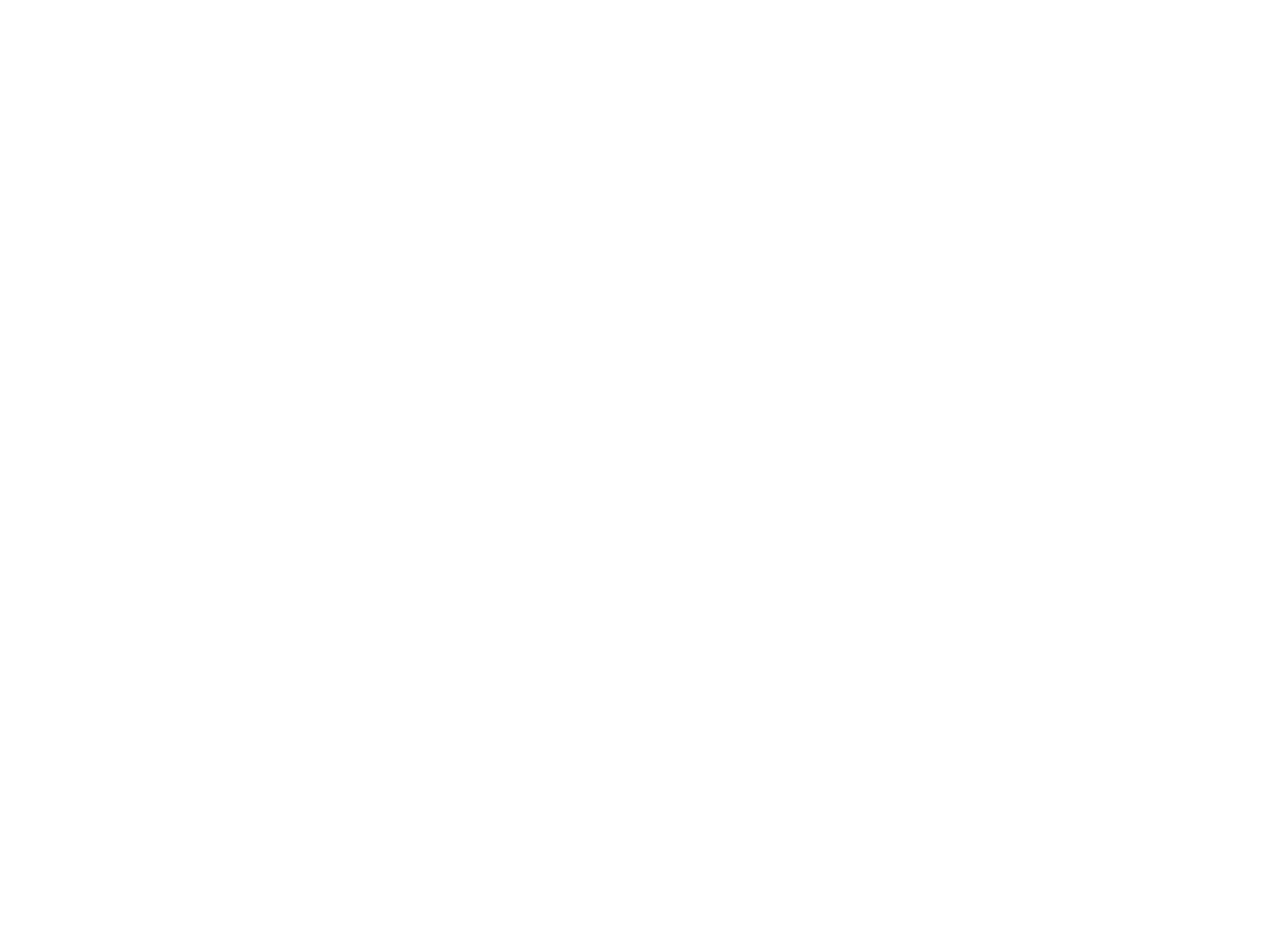
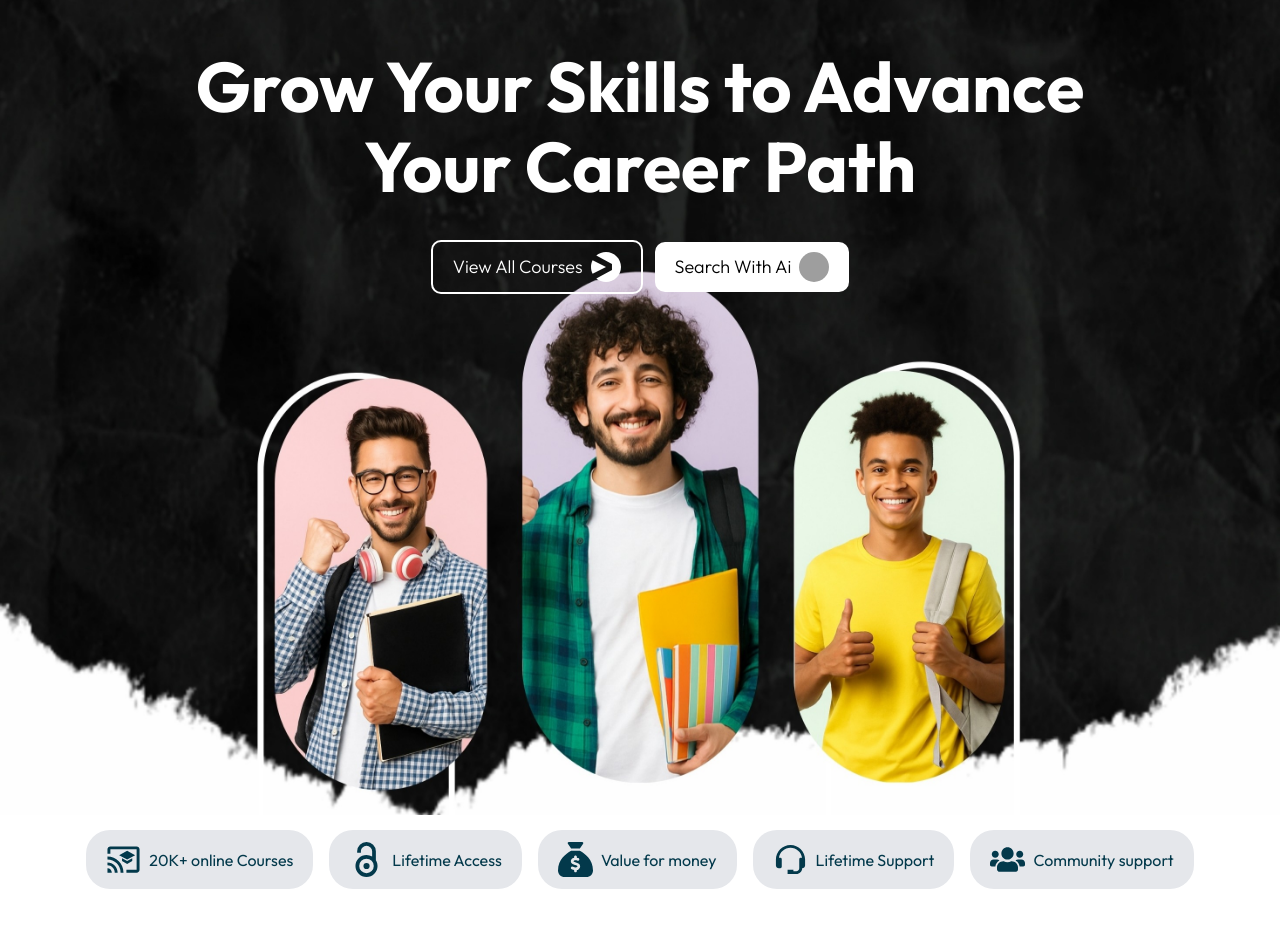
Before and after one commit to shashikant-bhardwaj/ai-lms-mern, a React (Vite) app in the folder Frontend/: page / in a window 1280 px wide. Shown: the part 80-1008 px from the top of the page. Before the commit the page ends 800 px from the top, so only its background shows below. Built offline with nearby package versions, Linux system fonts and the light colour scheme; no server answers; grey boxes are pictures that could not be loaded; a web font is replaced by a local one.

Commit message:
feat: add Logos component and integrate it into Home page layout

```diff
--- /dev/null
+++ b/Frontend/src/components/Logos.jsx
@@ -0,0 +1,36 @@
+import React from 'react'
+import { MdCastForEducation } from "react-icons/md";
+import { SiOpenaccess } from "react-icons/si";
+import { FaSackDollar } from "react-icons/fa6";
+import { BiSupport } from "react-icons/bi";
+import { FaUsers } from "react-icons/fa";
+
+function Logos() {
+    return (
+        <div className='w-[100vw] min-h-[90px] flex items-center justify-center
+        flex-wrap gap-4 md:mb-[50px]'>
+            <div className='flex items-center justify-center gap-2 px-5 py-3
+            rounded-3xl bg-gray-200 cursor-pointer text-[#03394b]'>
+                <MdCastForEducation className='w-[35px] h-[35px] fill-[#03394b]'/>
+                20K+ online Courses</div>
+            <div className='flex items-center justify-center gap-2 px-5 py-3
+            rounded-3xl bg-gray-200 cursor-pointer text-[#03394b]'>
+                <SiOpenaccess  className='w-[35px] h-[35px] fill-[#03394b]'/>
+                Lifetime Access</div>
+            <div className='flex items-center justify-center gap-2 px-5 py-3
+            rounded-3xl bg-gray-200 cursor-pointer text-[#03394b]'>
+               <FaSackDollar className='w-[35px] h-[35px] fill-[#03394b]'/>
+                Value for money</div>
+            <div className='flex items-center justify-center gap-2 px-5 py-3
+            rounded-3xl bg-gray-200 cursor-pointer text-[#03394b]'>
+               <BiSupport className='w-[35px] h-[35px] fill-[#03394b]'/>
+                Lifetime Support</div>
+            <div className='flex items-center justify-center gap-2 px-5 py-3
+            rounded-3xl bg-gray-200 cursor-pointer text-[#03394b]'>
+                <FaUsers className='w-[35px] h-[35px] fill-[#03394b]'/>
+               Community support</div>
+        </div>
+    )
+}
+
+export default Logos
--- a/Frontend/src/components/Navbar.jsx
+++ b/Frontend/src/components/Navbar.jsx
@@ -3,7 +3,7 @@
 import { IoPersonCircleSharp } from "react-icons/io5";
 import { useSelector } from "react-redux";
 import { ClipLoader } from "react-spinners";
-import UseLogout from "../hooks/useLogout";
+import useLogout from "../hooks/useLogout";
 import { useNavigate } from "react-router-dom";
 import { RxHamburgerMenu } from "react-icons/rx";
 import { RxCross1 } from "react-icons/rx";
@@ -13,7 +13,7 @@
   const [show, setShow] = useState(false);
   const [showHam, setShowHam] = useState(false);
   const { authUser } = useSelector((state) => state.user);
-  const { loading, logout } = UseLogout();
+  const { loading, logout } = useLogout();
   const navigate = useNavigate();
 
   return (
--- a/Frontend/src/hooks/useGoogleLogin.js
+++ b/Frontend/src/hooks/useGoogleLogin.js
@@ -15,7 +15,7 @@
     const googleLogin = async() => {
         try {
             const response = await signInWithPopup(auth, provider);
-            let user = await response?.user
+            let user = response?.user
             let firebaseUid = user?.uid;
             const res = await api.post("/auth/google-login",
                 {
@@ -25,7 +25,7 @@
             );
             dispatch(setAuthUser(res?.data?.data));
             navigate("/");
-            toast.success("signup successfully")
+            toast.success("Logged In successfully")
         } catch (error) {
             toast.error(error?.response?.data?.message);
         }
--- a/Frontend/src/hooks/useLogout.js
+++ b/Frontend/src/hooks/useLogout.js
@@ -6,7 +6,7 @@
 import { useDispatch } from "react-redux";
 import { setAuthUser } from "../redux/features/userSlice.js";
 
-function UseLogout() {
+function useLogout() {
     const [loading, setLoading] = useState(false);
     const navigate = useNavigate();
     const dispatch = useDispatch();
@@ -30,4 +30,4 @@
 
 }
 
-export default UseLogout
+export default useLogout
--- a/Frontend/src/pages/Home.jsx
+++ b/Frontend/src/pages/Home.jsx
@@ -1,14 +1,41 @@
 import React from 'react'
 import { Navbar } from '../components/Navbar.jsx';
+import home from "../assets/home1.jpg"
+import { SiViaplay } from "react-icons/si";
+import ai from "../assets/ai.png"
+import ai1 from "../assets/SearchAi.png"
+import Logos from '../components/Logos.jsx';
+
 function Home() {
 
       console.log("HOME MOUNTED");
 
     return (
+        <>
         <div className='text-2xl'>
              <Navbar/>
+            <img src={home} className='object-cover md:object-fill w-[100%] lg:h-[100%] h-[50vh]' alt="" />
+
+            <span className='lg:text-[70px] absolute md:text-[40px] lg:top-[15%] md:top-[9%] top-[12%] w-[100%]
+            flex items-center justify-center text-white font-bold text-[20px]'>Grow Your Skills to Advance</span>
+            <span className='lg:text-[70px] absolute md:text-[40px] lg:top-[25%] md:top-[13%] top-[15%] w-[100%]
+            flex items-center justify-center text-white font-bold text-[20px]'>Your Career Path</span>
+
+            <div className='absolute lg:top-[40%] top-[55%] md:top-[55%] w-[100%]
+            flex items-center justify-center gap-3 flex-wrap'>
+                <button className='px-[20px] py-[10px] border-2 lg:border-white border-black lg:text-white
+                text-black rounded-[10px] text-[18px] font-light flex items-center gap-2 cursor-pointer'>View All Courses <SiViaplay className='w-[30px] h-[30px]
+                lg:fill-white fill-black'/></button>
+                <button className='px-[20px] py-[10px]  lg:bg-white bg-black lg:text-black
+                text-white rounded-[10px] text-[18px] font-light flex items-center gap-2 cursor-pointer'>Search With Ai <img src={ai} className='
+                w-[30px] h-[30px] rounded-full hidden lg:block' alt="" /> <img src={ai1} className='
+                w-[35px] h-[35px] rounded-full lg:hidden' alt="" /></button>
+            </div>
+
 
         </div>
+         <Logos/>
+        </>
     )
 }
 
```
